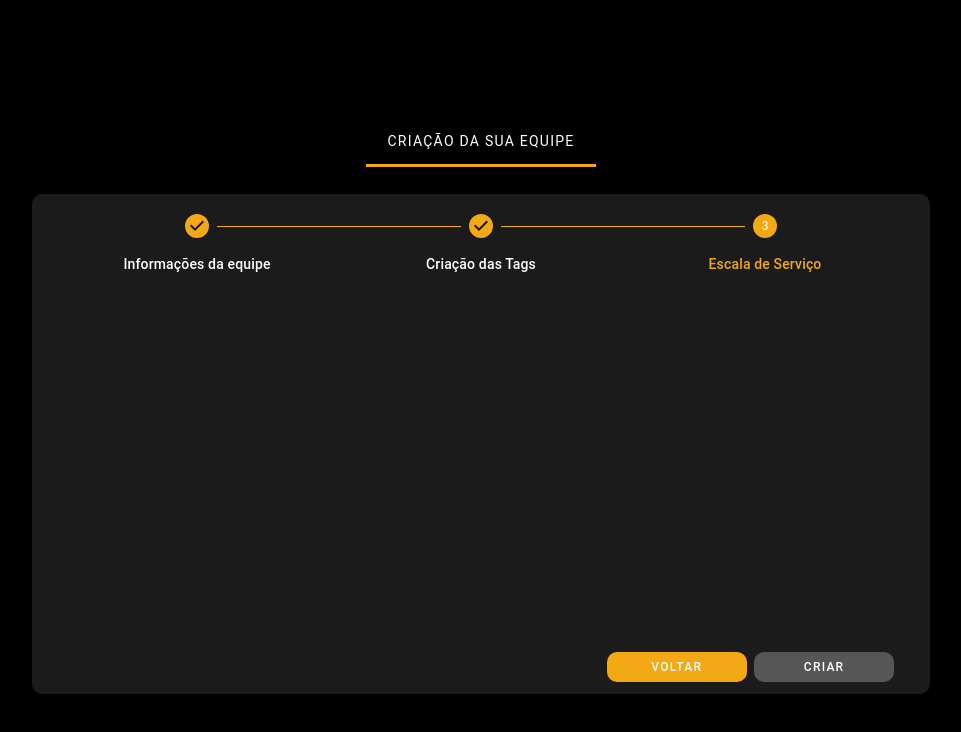
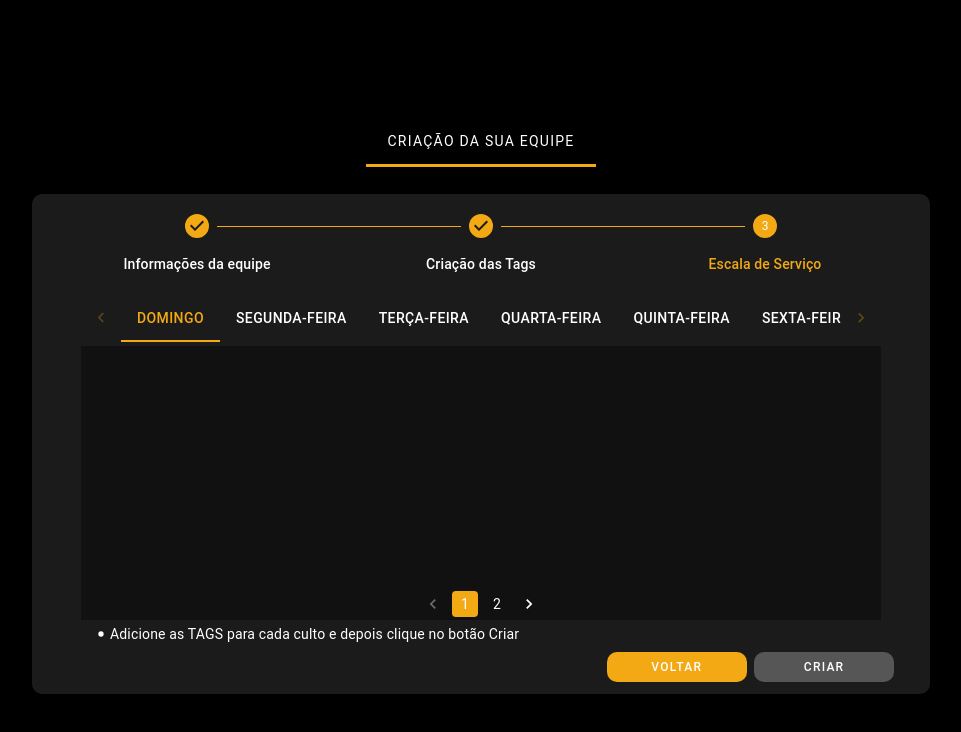
Before and after one commit to SamuelCFelix/Escala-Frontend, a React (Create React App) app: page /primeiroacesso/criarequipe in a window 1280 px wide. Shown: the top 732 px of the page, without its empty margins (159-1120 px from the left). Built offline with nearby package versions, Linux system fonts and the light colour scheme.

Commit message:
início do stepper passo 3

```diff
--- a/src/pages/criarEquipe/index.js
+++ b/src/pages/criarEquipe/index.js
@@ -32,6 +32,10 @@ import {
   TextField,
   Typography,
   stepConnectorClasses,
+  Pagination,
+  Tab,
+  Tabs,
+  tabsClasses,
 } from "@mui/material";
 import { motion } from "framer-motion";
 import "../../../src/style.css";
@@ -182,7 +186,6 @@ const styles = {
     },
   },
   boxStepperBase: {
-    /* background: "red", */
     display: "flex",
     alignItems: "center",
     justifyContent: "center",
@@ -509,6 +512,71 @@ const styles = {
     maxHeight: "140px",
     overflowY: "auto",
     background: "rgba(0, 0, 0, 0.56)",
+  },
+  box1Stepper2: {
+    display: "flex",
+    flexDirection: "column",
+    alignItems: "center",
+    justifyContent: "center",
+    width: "100%",
+    height: "100%",
+  },
+  boxTabs: {
+    display: "flex",
+    width: "800px",
+    height: "42px",
+  },
+  estiloTabs: {
+    [`& .${tabsClasses.scrollButtons}`]: {
+      color: "#F3A913",
+      "&.Mui-disabled": { opacity: 0.3 },
+    },
+    "& .MuiTabs-indicator": {
+      backgroundColor: "#F3A913",
+    },
+    "& .MuiTab-root.Mui-selected": {
+      color: "#F3A913",
+    },
+  },
+  boxConteudoTabs: {
+    background: "rgba(0, 0, 0, 0.38)",
+    width: "800px",
+    height: "274px",
+    mt: "10px",
+  },
+  boxRadapeTabs: {
+    width: "800px",
+    height: "24px",
+  },
+  boxProgramacaoCards: {
+    /* background: "blue", */
+    display: "flex",
+    width: "100%",
+    height: "242px",
+  },
+  boxPaginacao: {
+    display: "flex",
+    width: "100%",
+    height: "32px",
+    alignItems: "center",
+    justifyContent: "center",
+  },
+  estiloPaginacao: {
+    "& .MuiPaginationItem-root": {
+      color: "#ffffff",
+      height: "26px",
+      minWidth: "26px",
+    },
+    "& .MuiPaginationItem-root.Mui-selected": {
+      backgroundColor: "#F3A913",
+      color: "#ffffff",
+      "&:hover": {
+        backgroundColor: "#F3A913",
+      },
+    },
+    "& .MuiPaginationItem-root:not(.Mui-selected):hover": {
+      backgroundColor: "rgba(243, 169, 19, 0.6)",
+    },
   },
 };
 
@@ -533,6 +601,7 @@ const CriarEquipe = () => {
   const [positionProgramacao, setPositionProgramacao] = useState("");
   const [tags, setTags] = useState([]);
   const [valueTag, setValueTag] = useState("");
+  const [valueTab, setValueTab] = useState(0);
 
   useEffect(() => {
     if (diaDaSemana && horario && servindo && tituloCulto) {
@@ -711,6 +780,10 @@ const CriarEquipe = () => {
     let novoArrayTags = tags.filter((tag, index) => index !== positionTag);
     setTags(novoArrayTags);
   }
+
+  const handleChangeTabs = (event, newValue) => {
+    setValueTab(newValue);
+  };
 
   const handlenProximoStep = () => {
     if (activeStep < 2) {
@@ -1123,7 +1196,56 @@ const CriarEquipe = () => {
     },
     {
       label: "Escala de Serviço",
-      conteudo: [<Box sx={styles.boxStepperBase}></Box>],
+      conteudo: [
+        <Box sx={styles.boxStepperBase}>
+          <Box sx={styles.box1Stepper2}>
+            <Box sx={styles.boxTabs}>
+              <Tabs
+                value={valueTab}
+                onChange={handleChangeTabs}
+                variant="scrollable"
+                scrollButtons
+                indicatorColor="#F3A913"
+                sx={styles.estiloTabs}
+              >
+                <Tab label="Domingo" sx={{ color: "#ffffff" }} />
+                <Tab label="Segunda-Feira" sx={{ color: "#ffffff" }} />
+                <Tab label="Terça-Feira" sx={{ color: "#ffffff" }} />
+                <Tab label="Quarta-Feira" sx={{ color: "#ffffff" }} />
+                <Tab label="Quinta-Feira" sx={{ color: "#ffffff" }} />
+                <Tab label="Sexta-Feira" sx={{ color: "#ffffff" }} />
+                <Tab label="Sábado" sx={{ color: "#ffffff" }} />
+              </Tabs>
+            </Box>
+            <Box sx={styles.boxConteudoTabs}>
+              <Box sx={styles.boxProgramacaoCards}></Box>
+              <Box sx={styles.boxPaginacao}>
+                <Pagination
+                  count={2}
+                  shape="rounded"
+                  sx={styles.estiloPaginacao}
+                />
+              </Box>
+            </Box>
+            <Box sx={styles.boxRadapeTabs}>
+              <List>
+                <ListItem sx={{ mt: "-18px" }}>
+                  <FiberManualRecordIcon
+                    sx={{ width: "8px", mr: "5px", color: "#ffffff" }}
+                  />
+                  <ListItemText
+                    primaryTypographyProps={{
+                      ...styles.textoTabelaVazio,
+                      fontSize: "14px",
+                    }}
+                    primary="Adicione as TAGS para cada culto e depois clique no botão Criar"
+                  />
+                </ListItem>
+              </List>
+            </Box>
+          </Box>
+        </Box>,
+      ],
     },
   ];
 
```
